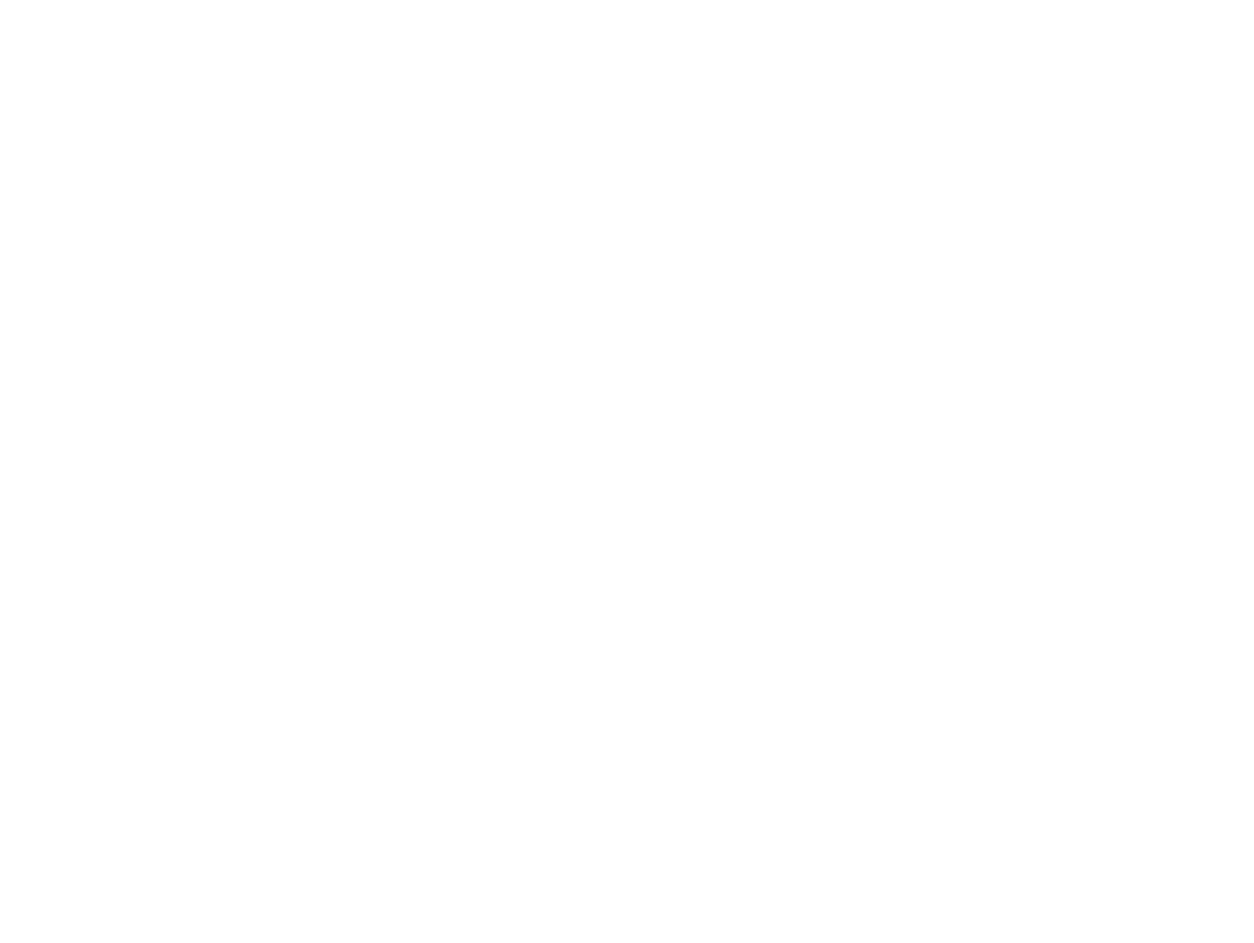
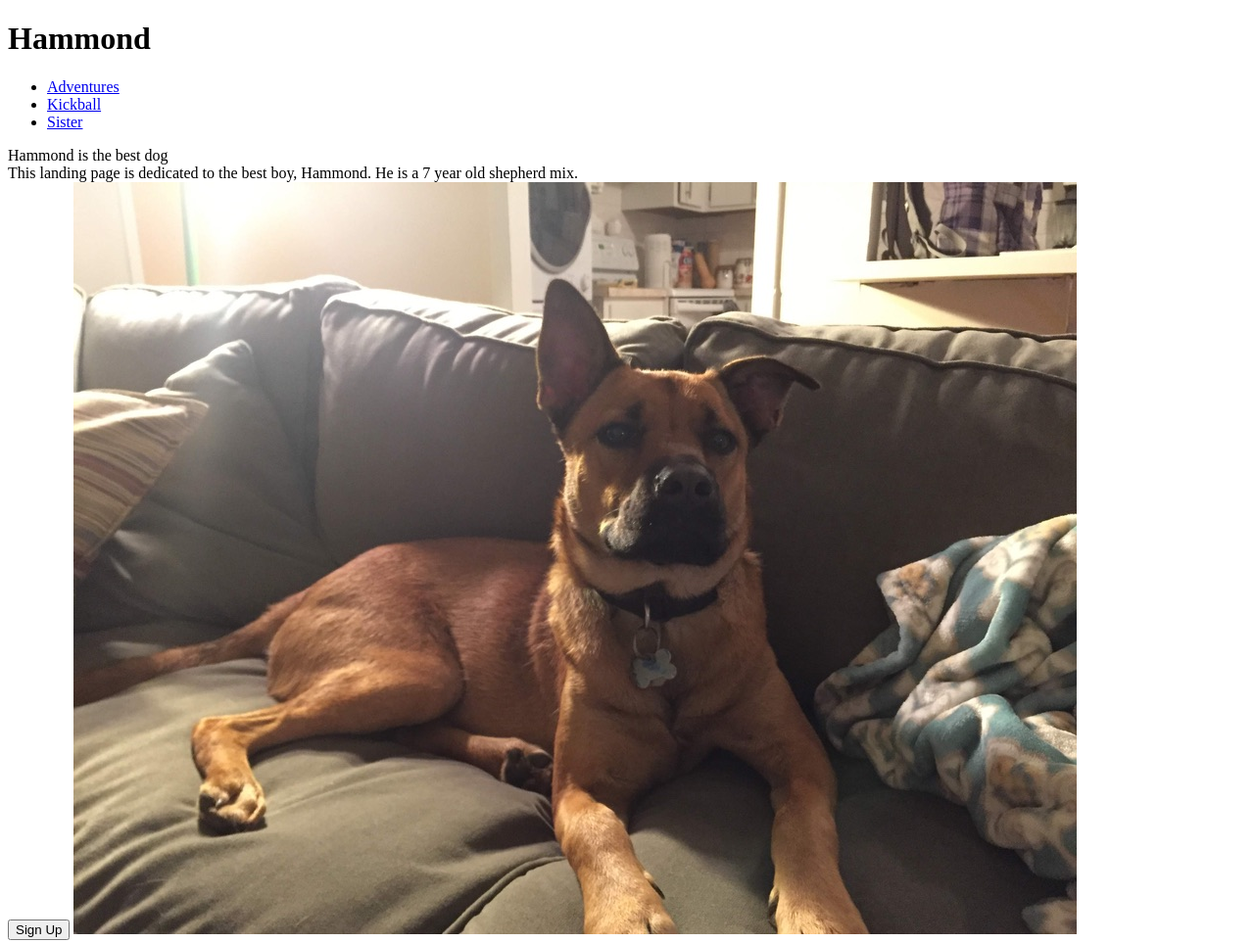
Before and after one commit to e-karr/odin-landing-page, a plain HTML site: page index.html in a window 1280 px wide. Shown: the whole page at 98% size. Before the commit the page ends 800 px from the top, so only its background shows below. Drawn offline with Linux system fonts and the light colour scheme.

Commit message:
Add header HTML

```diff
--- a/index.html
+++ b/index.html
@@ -8,6 +8,19 @@
     <link ref="stylesheet" href="styles.css">
 </head>
 <body>
+    <header>
+        <h1>Hammond</h1>
+        <ul>
+            <li><a href="#">Adventures</a></li>
+            <li><a href="#">Kickball</a></li>
+            <li><a href="#">Sister</a></li>
+        </ul>
+
+        <div>Hammond is the best dog</div>
+        <div>This landing page is dedicated to the best boy, Hammond. He is a 7 year old shepherd mix.</div>
+        <button>Sign Up</button>
+        <img src="./images/on-couch.jpeg" alt="dog laying on couch">
+    </header>
 
 </body>
 </html>
```
Also changed, not shown: images/kickball.jpeg (added), images/on-couch.jpeg (added), images/puppy.jpeg (added), images/smiling-in-grass.jpeg (added), images/stlouis.jpeg (added).
